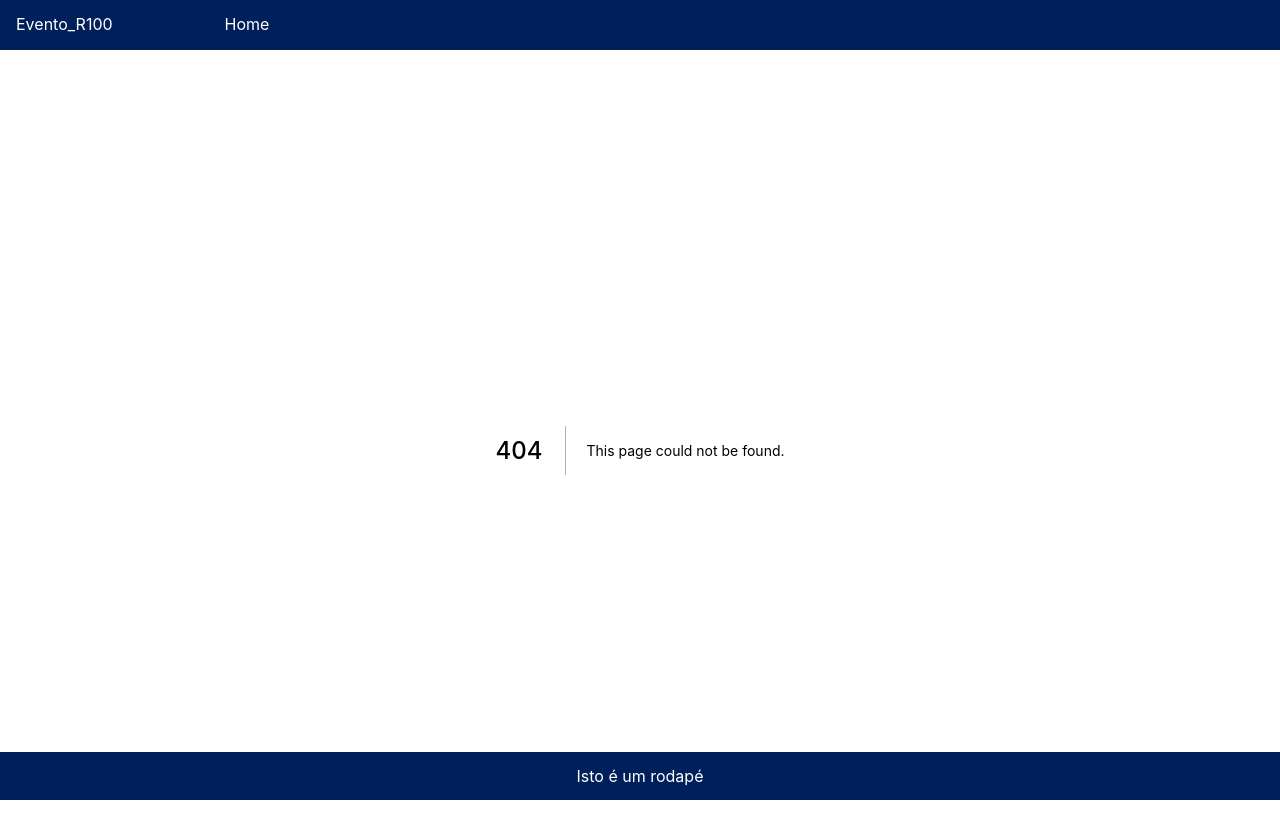
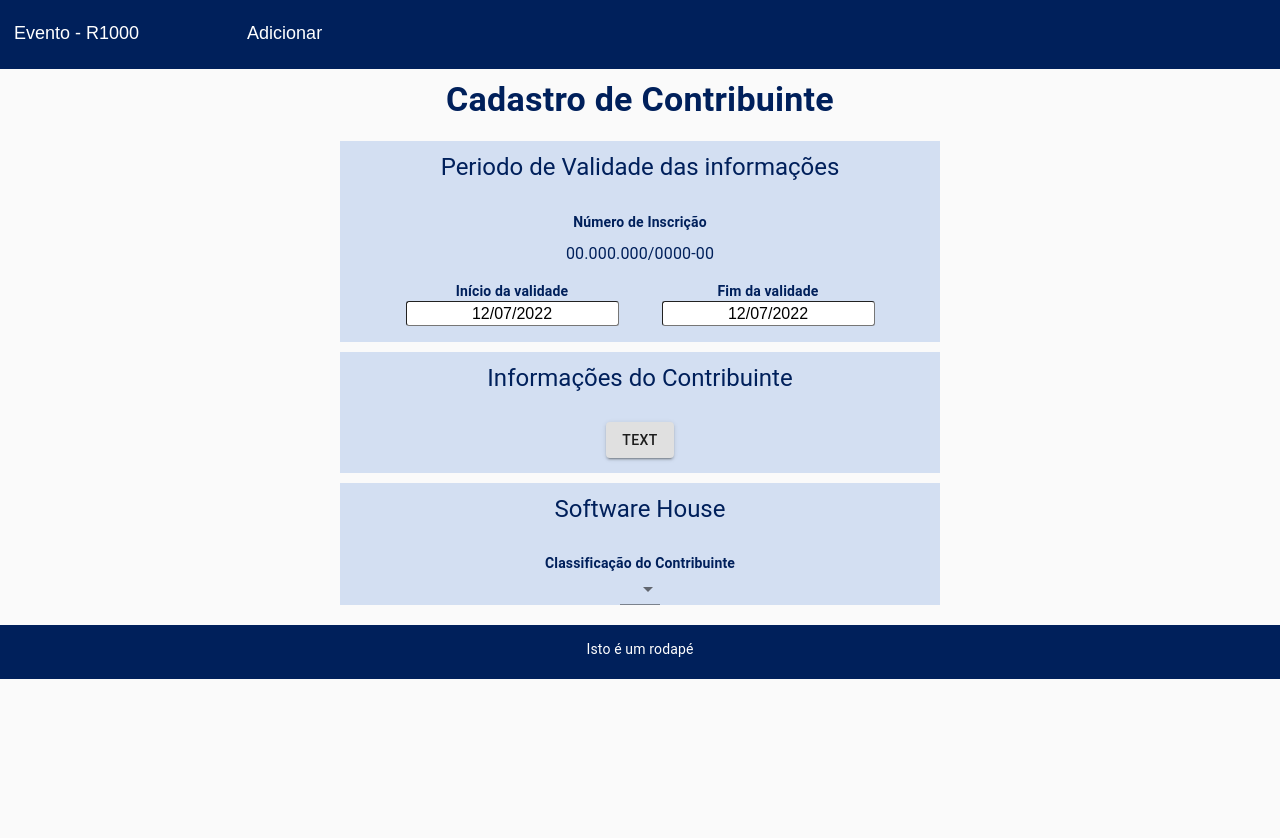
Before and after one commit to VictorHugoDS/front-R1000, a Next.js app: page /efd/adicionar in a window 1280 px wide. Before the commit this address had no page. Shown: the top 838 px of the page. After the commit the page ends 800 px from the top, so only its background shows below. Built offline with nearby package versions, Linux system fonts and the light colour scheme.

Commit message:
Cria tela de add

```diff
--- a/components/Menu/index.js
+++ b/components/Menu/index.js
@@ -1,24 +1,28 @@
 import style from '../../styles/components/menu/style.module.scss';
+import { useRouter } from 'next/router'
 
 export default function menu() {
 
-  // a Key (lado esquerdo) é oq irá aparecer no menu
-  // o valor (lado direito) é o link
+  // o valor na posição 0 é o que irá aparecer no menu
+  // o valor na posição 1 é o link que ele irá seguir ao ser clicado
+  const router = useRouter()
 
-  const itensMenu = {
-    Evento_R100:'Homeeee',
-    Home:'',
-  }
-
+  const itensMenu = [
+    ['Evento - R1000','/'],
+    ['Adicionar','/efd/adicionar'],
+  ]
 
     return (
     <div className={style.menu}>
-        {Object.keys(itensMenu).map((key)=>{
-          return (
-            <li className={style.line} key={key}>
-              {/*Alterar Href no futuro*/ }
-              <a href={`/#`} className={style.link}>{key}</a>
-            </li>
+        {itensMenu.map((value)=>{
+          return(
+            <li className={style.line} key={value[0]}>
+            <button
+              onClick={()=>{router.push(value[1])}}
+              className={style.link}>
+                {value[0]}
+            </button>
+          </li>
           )
         })}
       </div>
--- a/package.json
+++ b/package.json
@@ -9,6 +9,7 @@
     "lint": "next lint"
   },
   "dependencies": {
+    "@date-io/date-fns": "^2.14.0",
     "@material-ui/core": "^4.12.4",
     "axios": "^0.27.2",
     "bootstrap": "^5.1.3",
@@ -16,6 +17,7 @@
     "prop-types": "^15.8.1",
     "react": "18.2.0",
     "react-bootstrap": "^2.4.0",
+    "react-datepicker": "^4.8.0",
     "react-dom": "18.2.0",
     "react-hook-form": "^7.33.1"
   },
--- a/pages/_app.js
+++ b/pages/_app.js
@@ -1,6 +1,5 @@
 import '../styles/globals.scss'
 import Layout from '../components/layout';
-
 
 function MyApp({ Component, pageProps }) {
   return (
--- /dev/null
+++ b/pages/efd/adicionar/index.js
@@ -0,0 +1,112 @@
+import CssBaseline from '@material-ui/core/CssBaseline';
+import Container from '@material-ui/core/Container';
+import { useState } from 'react';
+import Typography from '@material-ui/core/Typography';
+import Select  from '@material-ui/core/Select';
+import MenuItem from '@material-ui/core/MenuItem';
+import Modal from '../../../components/modalsoftwarehouse';
+import style from '../../../styles/components/efd/adicionar/style.module.scss';
+import DatePicker from "react-datepicker";
+import { useForm } from "react-hook-form";
+import "react-datepicker/dist/react-datepicker.css";
+import { Button } from '@material-ui/core';
+
+export default function Home() {
+
+  const [open,setOpen] = useState(false)
+  const handleClose = () =>{
+    setOpen(false)
+  }
+
+  const [age, setAge] = useState('');
+
+  const handleChange = (event) => {
+    setAge(event.target.value);
+  };
+
+  const { register, handleSubmit,getValues } = useForm();
+
+  const [inicioValidade, setInicioValidade] = useState(new Date());
+  const [fimValidade, setFimValidade] = useState(new Date());
+
+  const xxx =(eee) =>{console.log(eee)}
+  const incricao = null
+
+  return (
+    <>
+      {/*Necessário se não bugava a página */}
+      {open && ( <Modal open={open} handleClose={handleClose}setData={xxx}/> )}
+
+        <CssBaseline />
+          <Typography  variant="h4" className={style.titlePage} >
+            <strong>
+            Cadastro de Contribuinte
+            </strong>
+          </Typography>
+        <Container maxWidth="sm" className={style.conteiner}>
+          <Typography  variant="h5" className={style.title} >
+            Periodo de Validade das informações
+          </Typography>
+
+          <div className={style.inputSingleLine}>
+            <h4 className={style.subtitulo}>Número de Inscrição</h4>
+            <Typography  variant="body1" className={style.title} >
+              {incricao || '00.000.000/0000-00'}
+            </Typography>
+          </div>
+
+          <br/>
+
+          <div className={style.inputDivided}>
+            <h4 className={style.subtitulo}>Início da validade</h4>
+            <DatePicker
+              selected={inicioValidade}
+              onChange={(date) => setInicioValidade(date)}
+              dateFormat="dd/MM/yyyy"
+              className={style.calendar}
+            />
+          </div>
+          <div className={style.inputDivided}>
+            <h4 className={style.subtitulo}>Fim da validade</h4>
+            <DatePicker
+              selected={fimValidade}
+              onChange={(date) => setFimValidade(date)}
+              dateFormat="dd/MM/yyyy"
+              className={style.calendar}
+            />
+          </div>
+
+        </Container>
+
+        <Container maxWidth="sm" className={style.conteiner}>
+          <Typography  variant="h5" className={style.title} >
+            Informações do Contribuinte
+          </Typography>
+          <div className={style.buttonSW}>
+            <Button variant="contained" onClick={()=>{setOpen(true)}}>Text</Button>
+          </div>
+        </Container>
+
+        <Container maxWidth="sm" className={style.conteiner}>
+          <Typography  variant="h5" className={style.title} >
+            Software House
+          </Typography>
+          <h4 className={style.subtitulo}>Classificação do Contribuinte</h4>
+          <Select
+            labelId="demo-simple-select-label"
+            id="demo-simple-select"
+            value={age}
+            label="Age"
+            onChange={handleChange}
+            variant='standard'
+          >
+            <MenuItem value={10}>Ten</MenuItem>
+            <MenuItem value={20}>Twenty</MenuItem>
+            <MenuItem value={30}>Thirty</MenuItem>
+          </Select>
+        </Container>
+        <br/>
+
+    </>
+  )
+}
--- /dev/null
+++ b/styles/components/efd/adicionar/style.module.scss
@@ -0,0 +1,70 @@
+@import 'styles/var';
+
+.conteiner {
+  margin-top: 10px;
+  background-color: $c-gray;
+  text-align: center;
+}
+
+
+.titlePage {
+  text-align: center;
+  padding: 10px;
+  color: $c-blue;
+}
+
+.title{
+  text-align: center;
+  padding: 10px;
+  color: $c-blue;
+  padding-bottom: 5%;
+}
+
+.subtitulo{
+  font-style: normal;
+  color: $c-blue;
+  padding: 0px;
+  margin: 0px;
+  text-align: center;
+}
+
+.inputSingleLine {
+  margin:1px 0 0 0;
+  width:20rem;
+  height: 100%;
+  text-align:left;
+  padding: 0 1rem 0 1rem;
+  display:inline-block;
+  align-items: center;
+}
+
+.inputDivided {
+  margin:1px 0 0 0;
+  width:16rem;
+  height: 100%;
+  text-align:center;
+  padding: 0 1rem;
+  display:inline-block;
+  // background-color: red;
+  padding-bottom: 1rem;
+}
+
+.calendar {
+  height: 25px;
+  border-radius: 3px;
+  border-width: 1px;
+  text-align: center;
+  font-size: medium;
+}
+.calendar:focus {
+  border-color: $c-blue;
+  border-width: 2px;
+}
+
+.buttonSW{
+  padding: 5px;
+  padding-bottom: 15px;
+  padding-top: 0;
+  // background-color: red;
+  align-items: center;
+}
--- a/styles/components/menu/style.module.scss
+++ b/styles/components/menu/style.module.scss
@@ -23,19 +23,20 @@
 .link{
   color: $c-white;
   text-decoration: none;
-  margin:1rem;
-
+  margin:0.5rem;
+  border: 0px;
+  background-color: $c-blue;
+  font-size: large;
 }
 
 .link:hover{
-  color: rgb(136, 136, 136);
-  text-decoration: underline;
-  margin:1rem;
-
+  color: rgb(225, 225, 225);
+  border-style: solid;
+  border-width: 0 0 1px 0;
+  border-color:  $c-gray ;
+  margin-bottom: 0px;
 }
 
 .link:active {
   color: $c-gray;
-  // margin:1rem;
-  // background-color: red;
 }
--- a/styles/components/rodape/style.module.scss
+++ b/styles/components/rodape/style.module.scss
@@ -1,13 +1,15 @@
 @import 'styles/var';
 
 .footer {
-  position: fixed;
+  position: flex;
   bottom: 0;
   width: 100%;
   background-color: $c-blue;
   color: white;
   text-align: center;
+  margin: 15px;
   padding-top: 14px;
-  padding-bottom: 14px;
+  padding-bottom: 20px;
+  margin: 0px;
 
 }
--- a/styles/var.scss
+++ b/styles/var.scss
@@ -1,5 +1,5 @@
 $c-blue:#00205B;
 $c-lightBlue:#B4D6FF;
-$c-gray:#9AB7E7;
+$c-gray:#9ab8e767;
 $c-red:#FFB4B4;
 $c-white:#FFFFFF;
```
Also changed, not shown: pages/index.js (+1 -15 lines), 2 other files (tests, documents, lock files or other folders).
